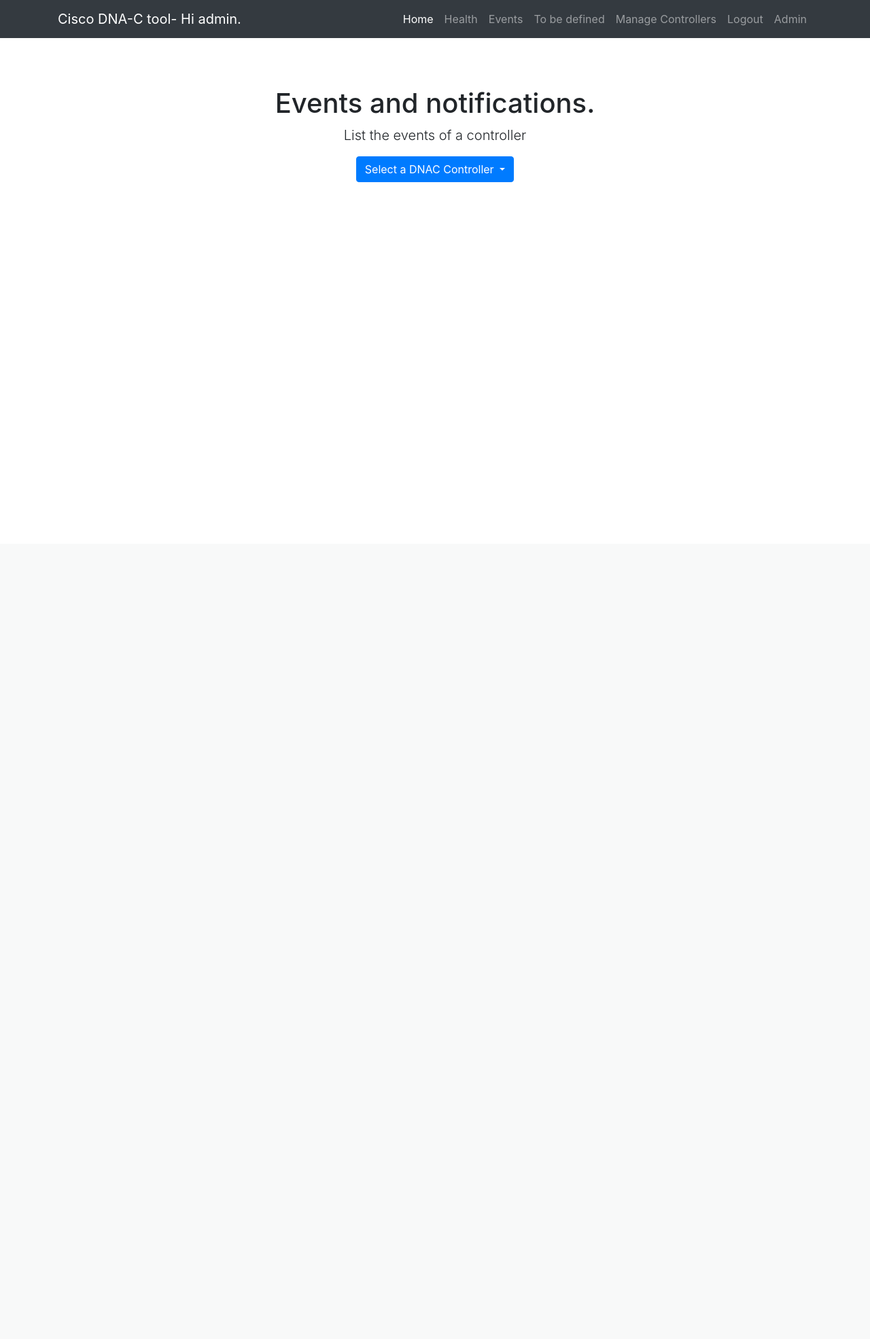
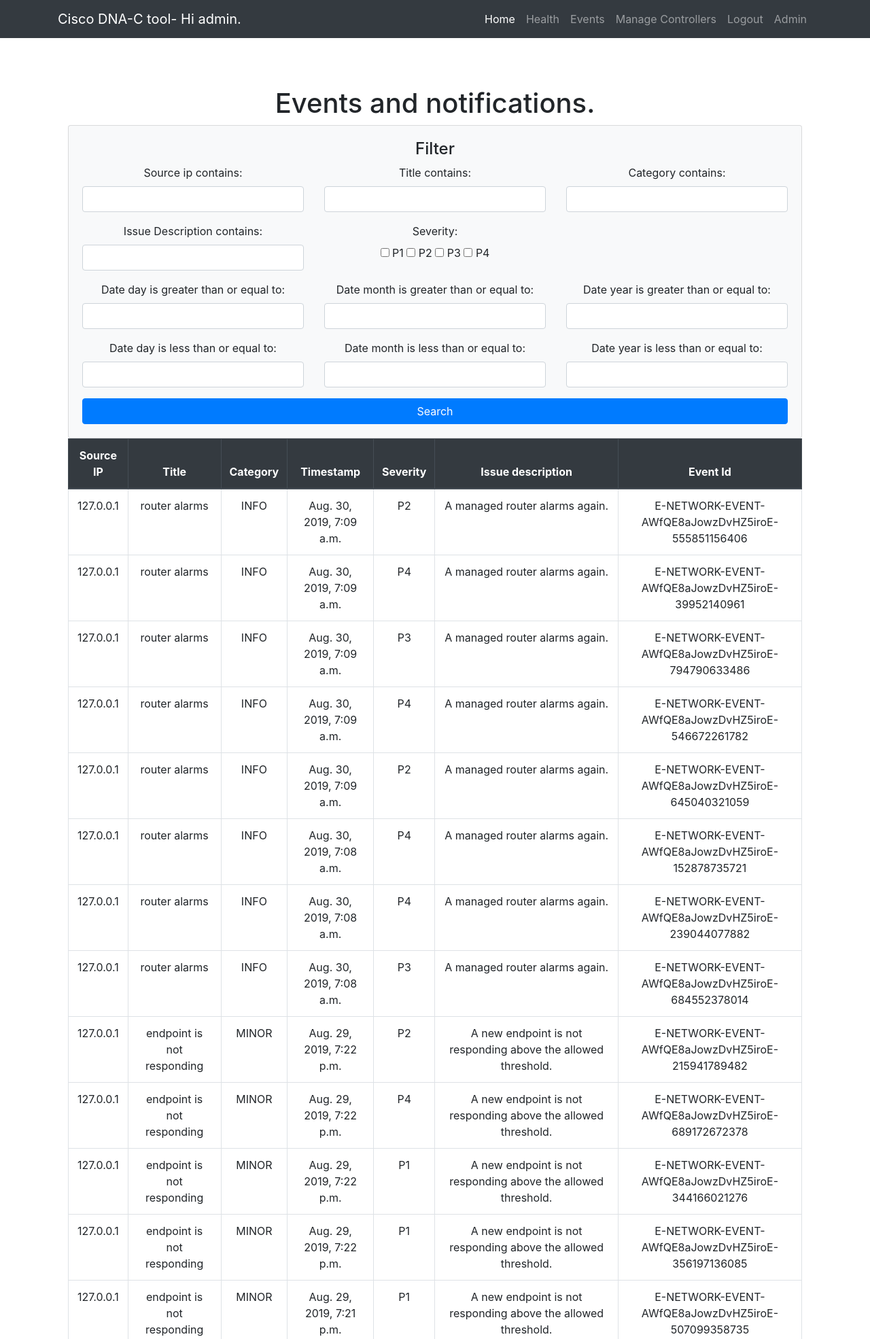
Before and after one commit to mminnen/cs50w_final_project, a Django app: page /events/ in a window 1280 px wide. Shown: the top 1970 px of the page at 68% size. Before the commit the page ends 268 px from the top, so only its background shows below. Run offline with Django 3.2, Linux system fonts and the light colour scheme; a user stored in the database is signed in; data comes from the database, SQL or seed files in the repository; some libraries are stand-ins or nearby versions.

Commit message:
First version of the concept ready

```diff
--- /dev/null
+++ b/CISCO_DNAC_APP/filters.py
@@ -0,0 +1,25 @@
+from CISCO_DNAC_APP.models import WebhookEvents
+import django_filters
+from django import forms
+
+class WebhookEventsFilter(django_filters.FilterSet):
+    source_ip = django_filters.CharFilter(lookup_expr='icontains')  # input should be case-insensitive and it may match part of the name.
+    title = django_filters.CharFilter(lookup_expr='icontains')
+    category = django_filters.CharFilter(lookup_expr='icontains')
+    # https://stackoverflow.com/questions/14456503/how-to-get-a-particular-attribute-from-queryset-in-django-in-view
+    severity = django_filters.ModelMultipleChoiceFilter(queryset=WebhookEvents.objects.all().values_list('severity', flat=True).distinct().order_by('severity'),
+        widget=forms.CheckboxSelectMultiple, lookup_expr='iexact')
+    domain = django_filters.CharFilter(lookup_expr='icontains')
+    timestamp_year = django_filters.NumberFilter(field_name='Date', lookup_expr='year')
+    day__gte = django_filters.NumberFilter(field_name='Date', lookup_expr='day__gte')
+    day__lte = django_filters.NumberFilter(field_name='Date', lookup_expr='day__lte')
+    month__gte = django_filters.NumberFilter(field_name='Date', lookup_expr='month__gte')
+    month__lte = django_filters.NumberFilter(field_name='Date', lookup_expr='month__lte')
+    year__gte = django_filters.NumberFilter(field_name='Date', lookup_expr='year__gte')
+    year__lte = django_filters.NumberFilter(field_name='Date', lookup_expr='year__lte')
+    issue_description = django_filters.CharFilter(lookup_expr='icontains')
+    actual_service_id = django_filters.CharFilter(lookup_expr='icontains')
+
+    class Meta:
+        model = WebhookEvents
+        fields = ['source_ip', 'title', 'category', 'severity', 'domain', 'issue_description', 'actual_service_id',]
--- a/CISCO_DNAC_APP/models.py
+++ b/CISCO_DNAC_APP/models.py
@@ -25,7 +25,7 @@ class WebhookEvents(models.Model):
     category = models.CharField(max_length=50)                      # Category
     domain = models.CharField(max_length=50)                        # domain
     severity = models.CharField(max_length=50)                      # severity
-    timestamp = models.DateTimeField()                              # timestamp (integer)
+    timestamp = models.DateTimeField(name='Date')                   # timestamp (integer)
     actual_service_id = models.CharField(max_length=50)             # actualServiceId
     issue_description = models.CharField(max_length=100, blank=True, default='', verbose_name='Issue Description')
     # ["enrichmentInfo"]["issueDetails"]["issue"][0]["issueSummary"]
--- a/CISCO_DNAC_APP/simulate_webhook_events.py
+++ b/CISCO_DNAC_APP/simulate_webhook_events.py
@@ -16,7 +16,13 @@ word4 = ("without a reason.", "five times.", "again.", "on request of the user."
 category = ("CRITICAL", "WARN", "INFO", "MAJOR", "MINOR")
 num = random.randrange(0, 5)
 
+
 def simulate_event():
+  """
+  https://developer.cisco.com/docs/dna-center/#!getting-started-with-webhooks-on-the-cisco-dna-center-platform/event-schema-and-sample-response
+  Note that example on Cisco website is not valid JSON
+  Adapted https://github.com/CiscoDevNet/DNAC-Platform for sending events to the Django webhook listener
+  """
   event = {
     "category": category[num],
     "status": "NEW",
--- a/CISCO_DNAC_APP/templates/DNAC/base.html
+++ b/CISCO_DNAC_APP/templates/DNAC/base.html
@@ -63,9 +63,6 @@
           <li class="nav-item">
            <a class="nav-link" href="{% url 'events' %}">Events</a>
           </li>
-          <li class="nav-item">
-           <a class="nav-link" href="">To be defined</a>
-          </li>
              {% if user.is_superuser %}
                 <li class="nav-item">
                     <a class="nav-link" href="{%  url 'manage_controllers' %}">Manage Controllers</a>
--- a/CISCO_DNAC_APP/templates/DNAC/events.html
+++ b/CISCO_DNAC_APP/templates/DNAC/events.html
@@ -4,6 +4,7 @@
         <title>CS50w - Final Project</title>
 {% endblock title %}
 
+{% load widget_tweaks %}
 
   {% block content %}
   <div class="container">
@@ -14,20 +15,114 @@
         <p class="lead">Please login first!</p>
           {%  endif %}
           {%  if user.is_authenticated %}
-        <p class="lead">List the events of a controller</p>
-                 <div class="dropdown">
-                 <button type="button" class="btn btn-primary dropdown-toggle" data-toggle="dropdown">
-                Select a DNAC Controller
+              <!--
+            <form method="get">
+                {{ filter.form.as_p }}
+                <button type="submit">Search</button>
+            </form>
+            <ul>
+            {% for event in filter.qs %}
+                <li>{{ event.source_ip }} - {{ event.title }}</li>
+            {% endfor %}
+                </ul>
+              -->
+              <form method="get">
+            <div class="card card-body bg-light">
+              <h4 style="margin-top: 0">Filter</h4>
+              <div class="row">
+                <div class="form-group col-sm-3 col-md-4">
+                  {{ filter.form.source_ip.label_tag }}
+                  {% render_field filter.form.source_ip class="form-control" %}
+                </div>
+                <div class="form-group col-sm-3 col-md-4">
+                  {{ filter.form.title.label_tag }}
+                  {% render_field filter.form.title class="form-control" %}
+                </div>
+                <div class="form-group col-sm-3 col-md-4">
+                  {{ filter.form.category.label_tag }}
+                  {% render_field filter.form.category class="form-control" %}
+                </div>
+                <div class="form-group col-sm-3 col-md-4">
+                  {{ filter.form.issue_description.label_tag }}
+                  {% render_field filter.form.issue_description class="form-control" %}
+                </div>
+                <div class="form-group col-sm-3 col-md-4">
+                  {{ filter.form.severity.label_tag }}
+                  <div>
+                    {% for choice in filter.form.severity %}
+                      <label class="checkbox-inline">
+                        {{ choice.tag }} {{ choice.choice_label }}
+                      </label>
+                    {% endfor %}
+                  </div>
+                </div>
+              </div>
+                <div class="row">
+                     <div class="form-group col-sm-3 col-md-4">
+                      {{ filter.form.day__gte.label_tag }}
+                      {% render_field filter.form.day__gte class="form-control" %}
+                    </div>
+                     <div class="form-group col-sm-3 col-md-4">
+                      {{ filter.form.month__gte.label_tag }}
+                      {% render_field filter.form.month__gte class="form-control" %}
+                    </div>
+                        <div class="form-group col-sm-3 col-md-4">
+                      {{ filter.form.year__gte.label_tag }}
+                      {% render_field filter.form.year__gte class="form-control" %}
+                    </div>
+                </div>
+                <div class="row">
+                     <div class="form-group col-sm-3 col-md-4">
+                      {{ filter.form.day__lte.label_tag }}
+                      {% render_field filter.form.day__lte class="form-control" %}
+                    </div>
+                     <div class="form-group col-sm-3 col-md-4">
+                      {{ filter.form.month__lte.label_tag }}
+                      {% render_field filter.form.month__lte class="form-control" %}
+                    </div>
+                        <div class="form-group col-sm-3 col-md-4">
+                      {{ filter.form.year__lte.label_tag }}
+                      {% render_field filter.form.year__lte class="form-control" %}
+                    </div>
+                </div>
+              <button type="submit" class="btn btn-primary">
+                <span class="glyphicon glyphicon-search"></span> Search
               </button>
-              {% if controllers %}
-                  <div class="dropdown-menu">
-                  {% for controller in controllers %}
-                  <a class="dropdown-item" href="{% url 'controller_health' %}+'/'{{controller.id  }}">{{ controller.url }}</a>
-                  {% endfor %}
-                  </div>
-               {% endif %}
             </div>
-           {%  endif %}
+           </form>
+
+          <table class="table table-bordered">
+            <thead class="thead-dark">
+              <tr>
+                <th>Source IP</th>
+                <th>Title</th>
+                <th>Category</th>
+                <th>Timestamp</th>
+                <th>Severity</th>
+                <th>Issue description</th>
+                <th>Event Id</th>
+              </tr>
+            </thead>
+            <tbody>
+              {% for event in filter.qs %}
+                <tr>
+                  <td>{{ event.source_ip }}</td>
+                  <td>{{ event.title }}</td>
+                  <td>{{ event.category }}</td>
+                  <td>{{ event.Date }}</td>
+                  <td>{{ event.severity }}</td>
+                   <td>{{ event.issue_description }}</td>
+                   <td>{{ event.instance_id }}</td>
+                </tr>
+              {% empty %}
+                <tr>
+                  <td colspan="5">No data</td>
+                </tr>
+              {% endfor %}
+            </tbody>
+          </table>
+
+          {%  endif %}
       </div>
     </div>
   </div>
--- a/CISCO_DNAC_APP/templates/DNAC/index.html
+++ b/CISCO_DNAC_APP/templates/DNAC/index.html
@@ -1,4 +1,5 @@
 {%  extends "DNAC/base.html" %}
+{% load static %}
 
 {% block title %}
         <title>CS50w - Final Project</title>
@@ -21,6 +22,10 @@
             <button type="submit" class="btn btn-info">Simulate webhook events</button>
             </form>
            {%  endif %}
+      <br>
+
+      <h3>Concept and functionality:</h3>
+      <img src="{% static 'DNAC/img/DNAC_Concept.png' %}" class="img-fluid" alt="DNAC App Functionality">
       </div>
     </div>
   </div>
--- a/CISCO_DNAC_APP/views.py
+++ b/CISCO_DNAC_APP/views.py
@@ -5,6 +5,7 @@ from django.shortcuts import render, redirect
 from django.http import HttpResponse
 from CISCO_DNAC_APP.models import *
 from CISCO_DNAC_APP.forms import *
+from CISCO_DNAC_APP.filters import WebhookEventsFilter
 from CISCO_DNAC_APP.simulate_webhook_events import simulate_event
 import time, threading, requests, json
 from requests.auth import HTTPBasicAuth
@@ -26,8 +27,12 @@ def health(request):
 
 
 def events(request):
-    # Make this one searchable
-    return render(request, "DNAC/events.html")
+    # How to filter querysets using django-filter
+    # https://simpleisbetterthancomplex.com/tutorial/2016/11/28/how-to-filter-querysets-dynamically.html
+    event_list = WebhookEvents.objects.all().order_by('-Date')  # '-' orders descending
+    print(request.GET)
+    event_filter = WebhookEventsFilter(request.GET, queryset=event_list)
+    return render(request, "DNAC/events.html", {'filter': event_filter})
 
 
 def manage_controllers(request):
@@ -96,6 +101,7 @@ def collect_statistics(request):
 def request_controller_stats():
     simulate_event()
     print(time.ctime())
+    # Keep sending simulated webhook events
     threading.Timer(10, request_controller_stats).start()  # Restart function every 10 second interval
     return
 
@@ -133,6 +139,7 @@ def get_site_count(controller):
 def get_intent_api(url, controller, params=None):
     """
     Generic fuction to GET information via the Intent API
+    https://developer.cisco.com/site/dna-center-rest-api/
     """
     print(params)
     print("\nExecuting GET '%s'\n" % url)
--- a/Final_project/settings.py
+++ b/Final_project/settings.py
@@ -51,6 +51,7 @@ INSTALLED_APPS = [
     'django.contrib.sessions',
     'django.contrib.messages',
     'django.contrib.staticfiles',
+    'widget_tweaks',
     'CISCO_DNAC_APP.apps.CiscoDnacAppConfig',
 ]
 
```
Also changed, not shown: requirements.txt (added, +10 -0 lines), CISCO_DNAC_APP/migrations/0004_auto_20190830_1110.py (added), CISCO_DNAC_APP/static/DNAC/img/DNAC_Concept.png (added), README.md, db.sqlite3.
